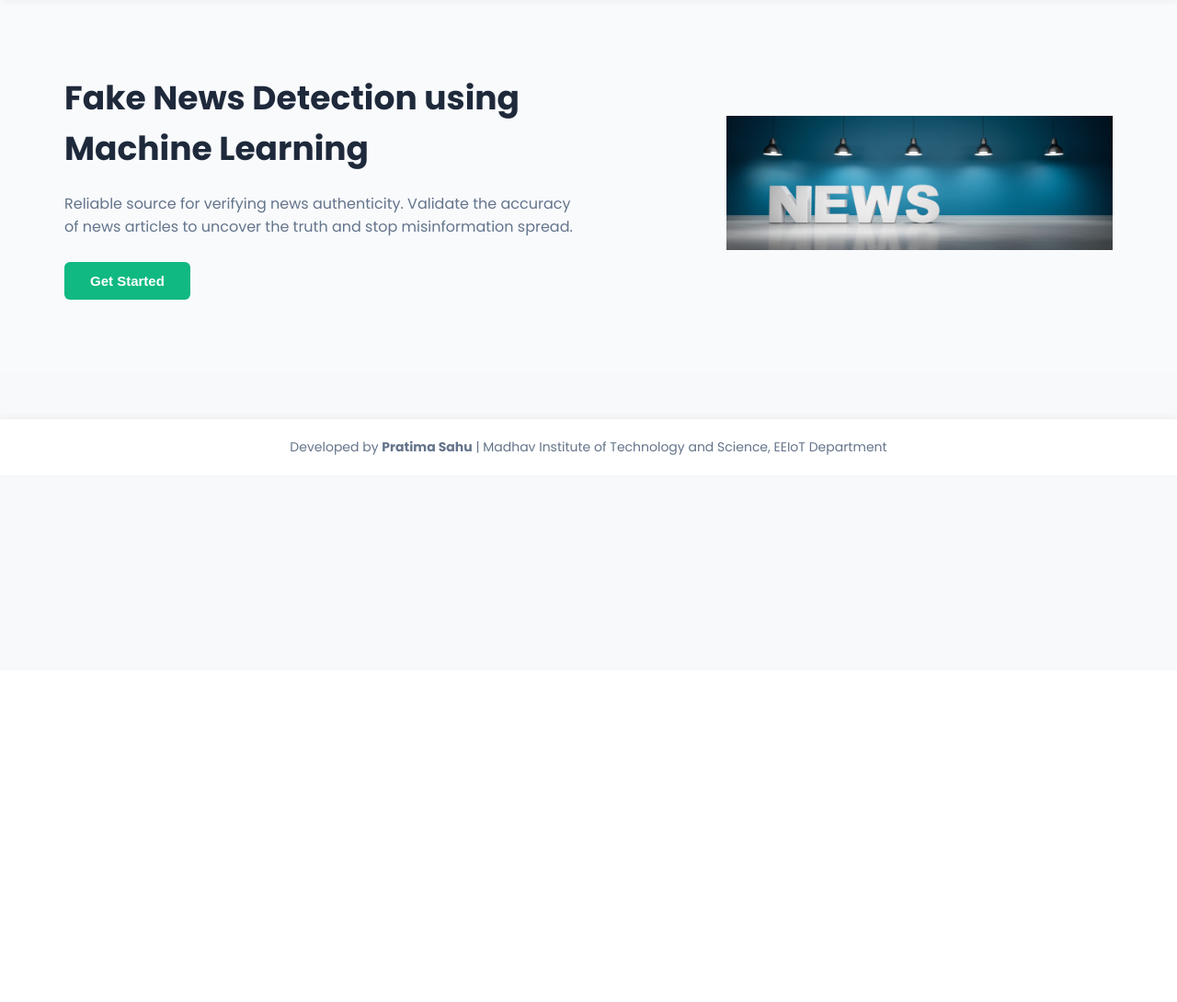
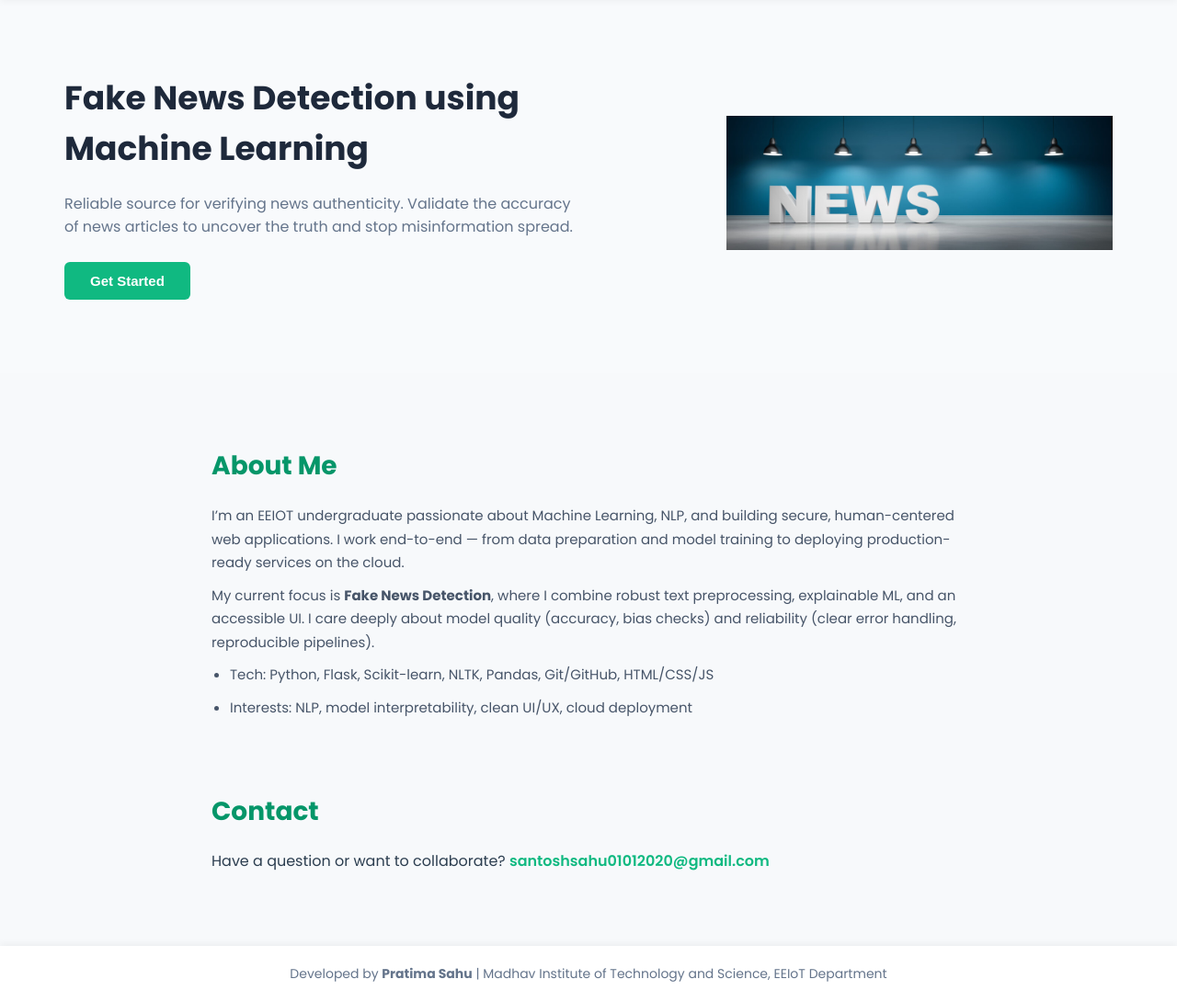
Before and after one commit to Pratima180/Fake-news-Detector, a Flask app: page / in a window 1280 px wide. Shown: the part 71-1161 px from the top of the page at 92% size. Before the commit the page ends 566 px from the top, so only its background shows below. Run offline with Flask 3, Linux system fonts and the light colour scheme; parts of the project's set-up code (start-up, migrations or seed data) failed here and were passed over.

Commit message:
Update index.html

```diff
--- a/templates/index.html
+++ b/templates/index.html
@@ -106,6 +106,58 @@
       width: 420px;
     }
 
+    /* About Section */
+    .about {
+      max-width: 900px;
+      margin: 80px auto;
+      padding: 0 40px;
+      text-align: left;
+    }
+
+    .about h2 {
+      font-size: 28px;
+      color: #059669;
+      margin-bottom: 20px;
+    }
+
+    .about p, .about li {
+      color: #475569;
+      line-height: 1.7;
+      margin-bottom: 10px;
+      font-size: 15px;
+    }
+
+    .about ul {
+      list-style-type: disc;
+      margin-left: 20px;
+      margin-top: 10px;
+    }
+
+    /* Contact Section */
+    .contact {
+      max-width: 900px;
+      margin: 80px auto;
+      padding: 0 40px;
+      text-align: left;
+    }
+
+    .contact h2 {
+      font-size: 28px;
+      color: #059669;
+      margin-bottom: 20px;
+    }
+
+    .contact p a {
+      color: #10b981;
+      text-decoration: none;
+      font-weight: 600;
+    }
+
+    .contact p a:hover {
+      text-decoration: underline;
+    }
+
+    /* Footer */
     footer {
       background-color: #fff;
       padding: 20px;
@@ -135,6 +187,9 @@
         gap: 10px;
         padding: 15px 25px;
       }
+      .about, .contact {
+        padding: 0 20px;
+      }
     }
   </style>
 </head>
@@ -150,8 +205,8 @@
     <div class="nav-links">
       <a href="/">Home</a>
       <a href="/predict_page">Prediction</a>
-      <a href="#">About</a>
-      <a href="#">Contact</a>
+      <a href="#about">About</a>
+      <a href="#contact">Contact</a>
     </div>
   </nav>
 
@@ -169,6 +224,31 @@
     </div>
   </section>
 
+  <!-- About Section -->
+  <section id="about" class="about">
+    <h2>About Me</h2>
+    <p>I’m an EEIOT undergraduate passionate about Machine Learning, NLP, and building
+    secure, human-centered web applications. I work end-to-end — from data preparation and
+    model training to deploying production-ready services on the cloud.</p>
+
+    <p>My current focus is <strong>Fake News Detection</strong>, where I combine robust text
+    preprocessing, explainable ML, and an accessible UI. I care deeply about model
+    quality (accuracy, bias checks) and reliability (clear error handling, reproducible pipelines).</p>
+
+    <ul>
+      <li>Tech: Python, Flask, Scikit-learn, NLTK, Pandas, Git/GitHub, HTML/CSS/JS</li>
+      <li>Interests: NLP, model interpretability, clean UI/UX, cloud deployment</li>
+    </ul>
+  </section>
+
+  <!-- Contact Section -->
+  <section id="contact" class="contact">
+    <h2>Contact</h2>
+    <p>Have a question or want to collaborate?
+      <a href="mailto:santoshsahu01012020@gmail.com">santoshsahu01012020@gmail.com</a>
+    </p>
+  </section>
+
   <!-- Footer -->
   <footer>
     Developed by <b>Pratima Sahu</b> | Madhav Institute of Technology and Science, EEIoT Department
```
